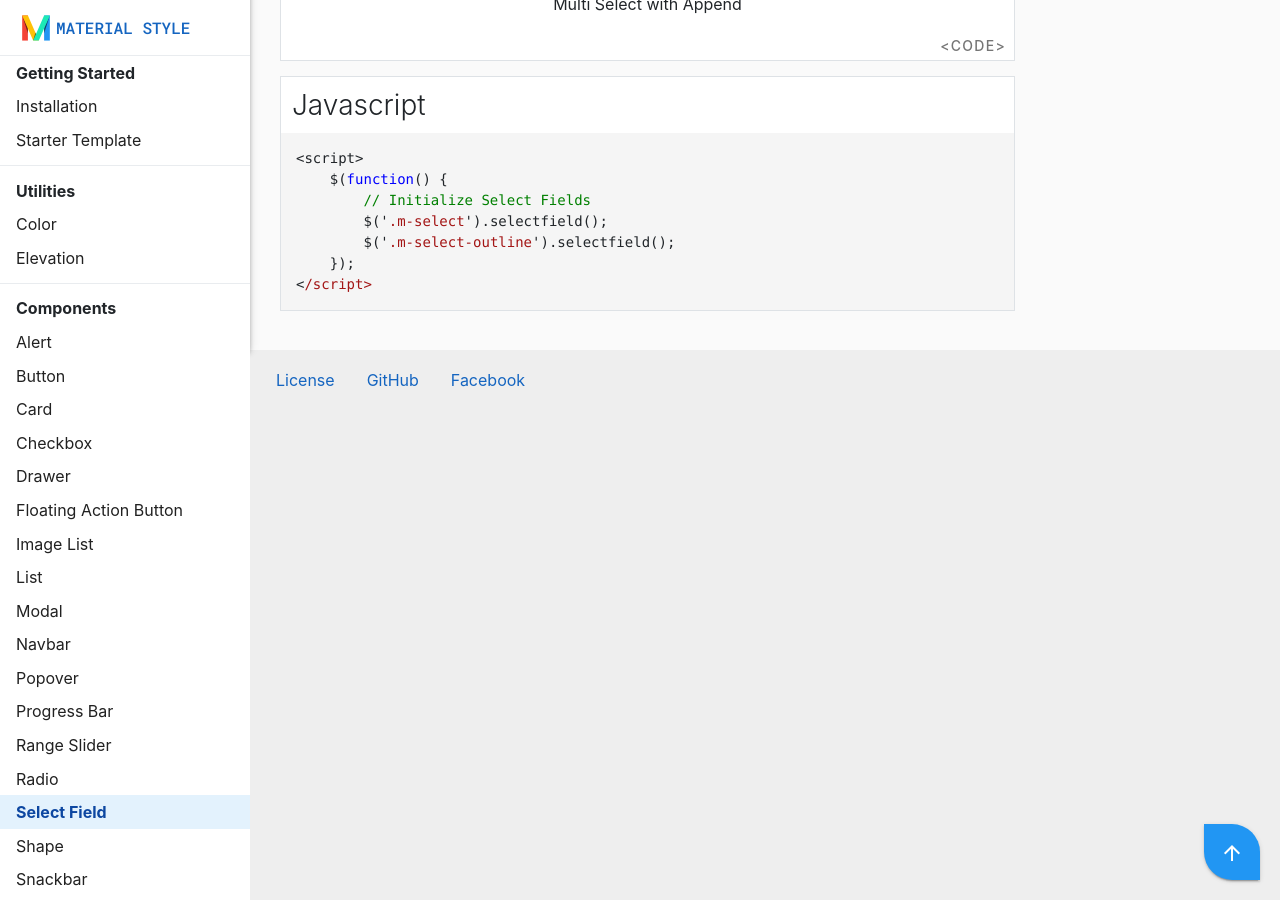
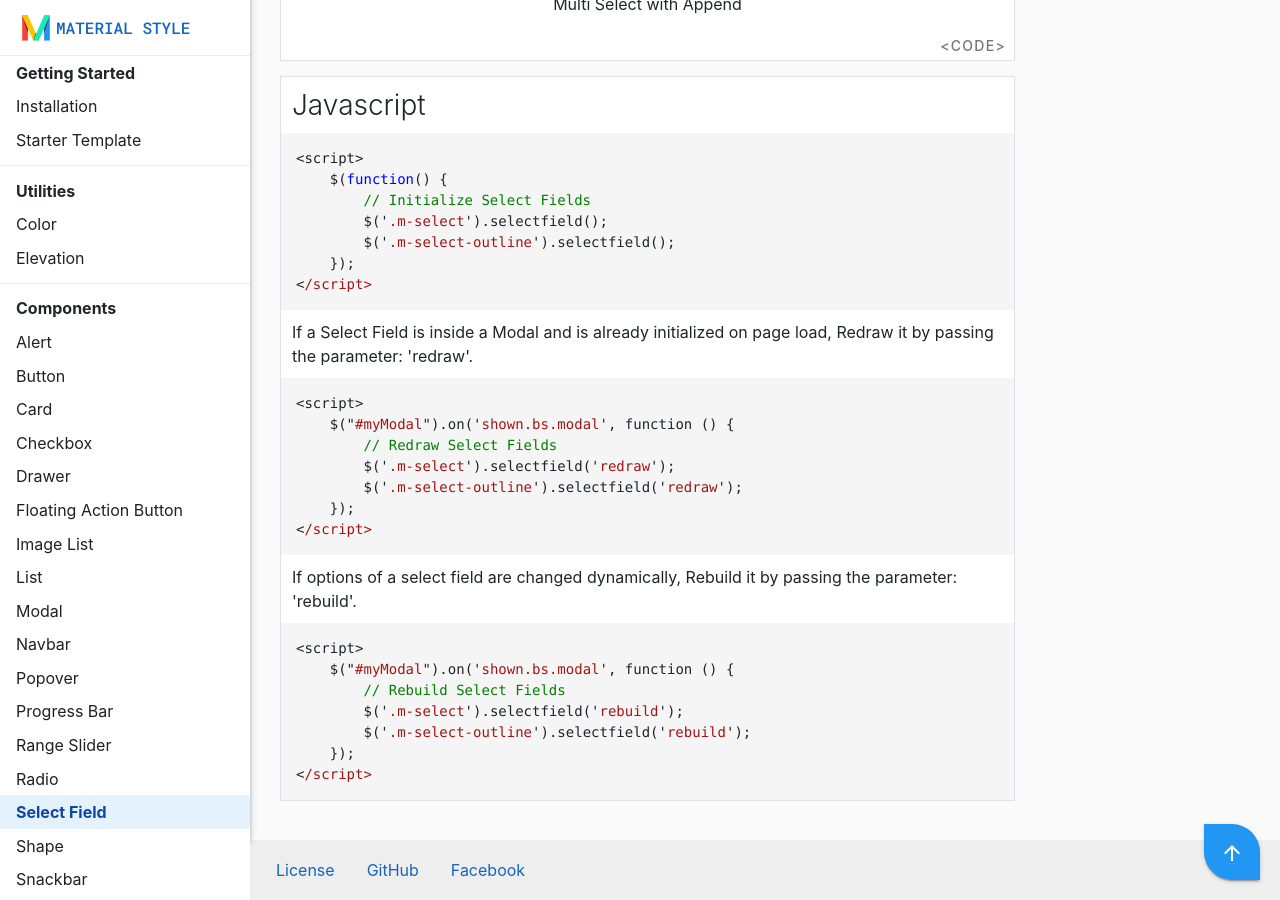
Before and after one commit to materialstyle/materialstyle.github.io, a Jekyll site: the page built from docs/2.0/components/select-field.html, in a window 1280 px wide and 900 px high, scrolled down 3229 px. Built offline with Jekyll 4.4.1, drawn with Linux system fonts in a browser that asks for light colours; nearby versions of some CDN libraries.

Commit message:
Added redraw and rebuild codes for users to copy

```diff
--- a/docs/2.0/components/select-field.html
+++ b/docs/2.0/components/select-field.html
@@ -1196,6 +1196,28 @@ page: select-field
     });
 </script>{% endhighlight %}
                     </div>
+                    <p>If a Select Field is inside a Modal and is already initialized on page load, Redraw it by passing the parameter: 'redraw'.</p>
+                    <div class="code-container">
+{% highlight js %}
+<script>
+    $("#myModal").on('shown.bs.modal', function () {
+        // Redraw Select Fields
+        $('.m-select').selectfield('redraw');
+        $('.m-select-outline').selectfield('redraw');
+    });
+</script>{% endhighlight %}
+                    </div>
+                    <p>If options of a select field are changed dynamically, Rebuild it by passing the parameter: 'rebuild'.</p>
+                    <div class="code-container">
+{% highlight js %}
+<script>
+    $("#myModal").on('shown.bs.modal', function () {
+        // Rebuild Select Fields
+        $('.m-select').selectfield('rebuild');
+        $('.m-select-outline').selectfield('rebuild');
+    });
+</script>{% endhighlight %}
+                    </div>
                 </div>
             </div>
         </div>
```
Also changed, not shown: docs/2.0/components/button.html (+10 -0 lines), docs/2.0/components/floating-action-button.html (+10 -0 lines), docs/2.0/components/tab.html (+13 -0 lines), docs/2.0/components/text-field.html (+11 -0 lines).
